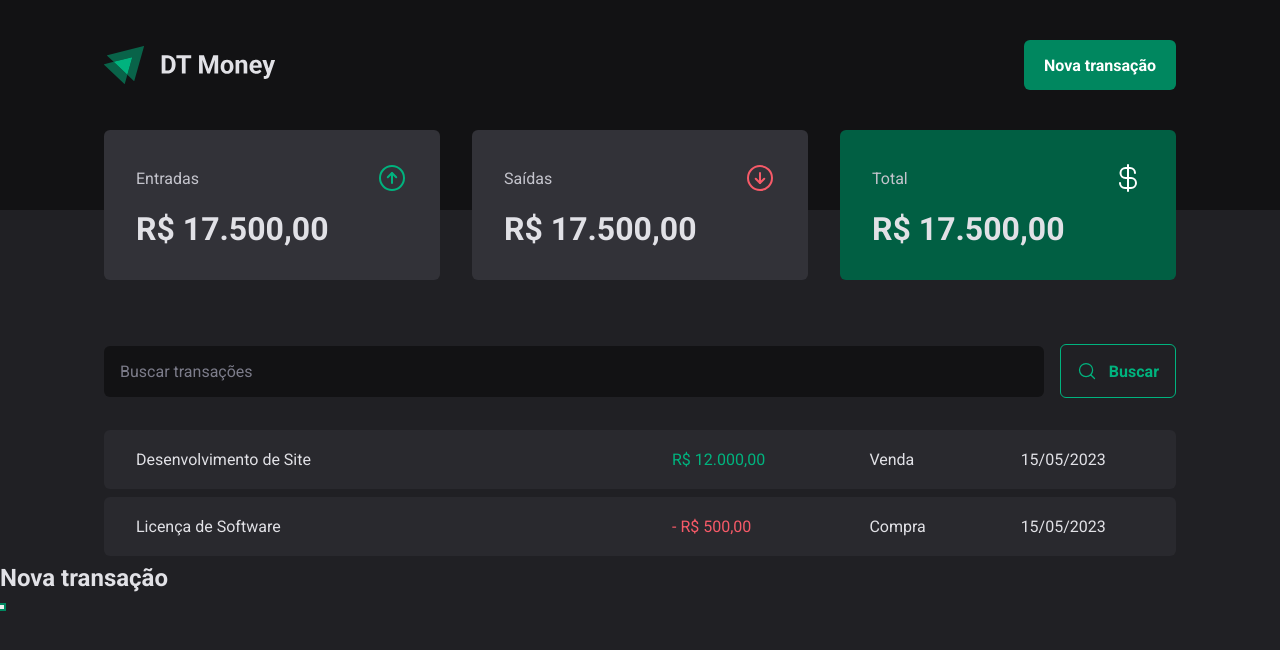
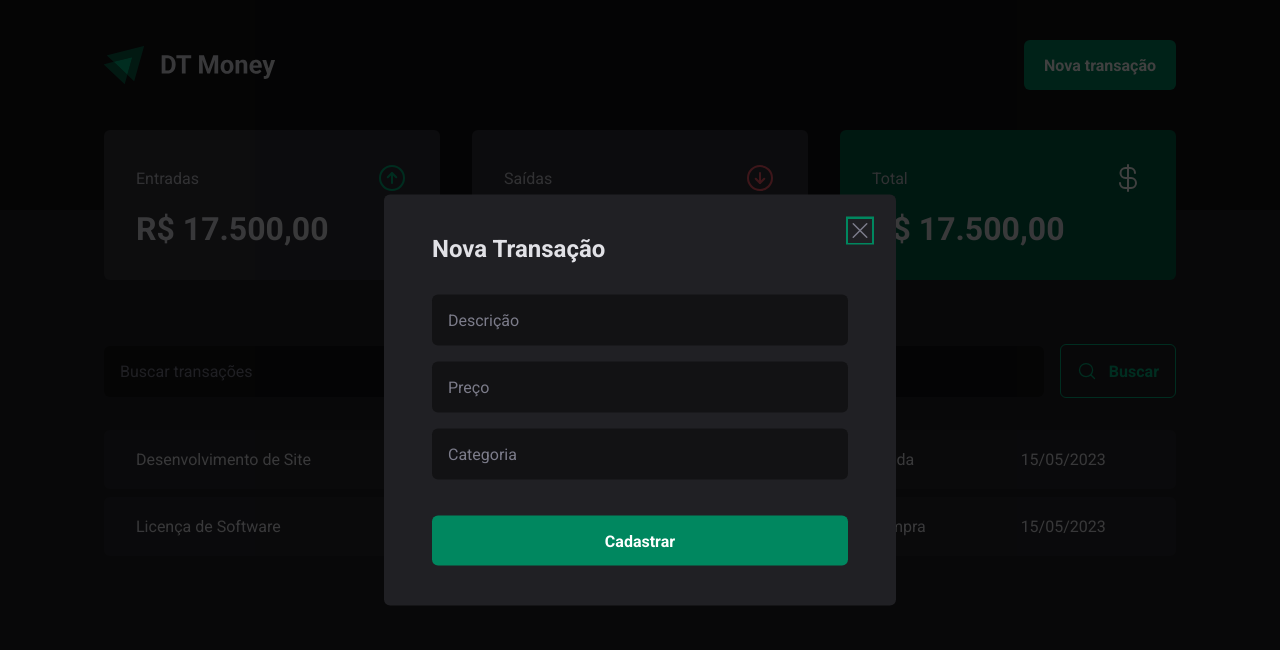
Before and after one commit to ivanrpassos/dt-money, a React (Vite) app: page / in a window 1280 px wide. Both pictures are taken after a click on the button "Nova transação". Shown: the top 650 px of the page. Built offline with nearby package versions, Linux system fonts and the light colour scheme.

Commit message:
Aula 7 - Modal de nova transação

```diff
--- a/src/components/Header/index.tsx
+++ b/src/components/Header/index.tsx
@@ -6,6 +6,7 @@
 import logoImg from '../../assets/logo.svg';
 
 import * as Dialog from '@radix-ui/react-dialog';
+import { NewTransactionModal } from '../NewTransactionModal';
 
 export const Header = () => {
   return (
@@ -19,15 +20,7 @@
             </NewTransactionButton>
           </Dialog.Trigger>
 
-          <Dialog.Portal>
-            <Dialog.Overlay />
-
-            <Dialog.Content>
-              <Dialog.Title>Nova transação</Dialog.Title>
-
-              <Dialog.Close />
-            </Dialog.Content>
-          </Dialog.Portal>
+          <NewTransactionModal />
         </Dialog.Root>
       </HeaderContent>
     </HeaderContainer>
--- /dev/null
+++ b/src/components/NewTransactionModal/index.tsx
@@ -0,0 +1,40 @@
+import * as Dialog from '@radix-ui/react-dialog';
+import { X } from 'phosphor-react';
+
+import { CloseButton, Content, Overlay } from './styles';
+
+export function NewTransactionModal() {
+  return (
+    <Dialog.Portal>
+      <Overlay />
+
+      <Content>
+        <Dialog.Title>Nova Transação</Dialog.Title>
+
+        <CloseButton>
+          <X size={24} />
+        </CloseButton>
+
+        <form>
+          <input
+            type='text'
+            placeholder='Descrição'
+            required
+          />
+          <input
+            type='number'
+            placeholder='Preço'
+            required
+          />
+          <input
+            type='text'
+            placeholder='Categoria'
+            required
+          />
+
+          <button type='submit'>Cadastrar</button>
+        </form>
+      </Content>
+    </Dialog.Portal>
+  );
+}
--- /dev/null
+++ b/src/components/NewTransactionModal/styles.ts
@@ -0,0 +1,68 @@
+import styled from 'styled-components';
+import * as Dialog from '@radix-ui/react-dialog';
+
+export const Overlay = styled(Dialog.Overlay)`
+  position: fixed;
+  width: 100vw;
+  height: 100vh;
+  inset: 0;
+  background: rgba(0, 0, 0, 0.75);
+`;
+
+export const Content = styled(Dialog.Content)`
+  min-width: 32rem;
+  border-radius: 6px;
+  padding: 2.5rem 3rem;
+  background: ${(props) => props.theme['gray-800']};
+  position: fixed;
+  top: 50%;
+  left: 50%;
+  transform: translate(-50%, -50%);
+
+  form {
+    margin-top: 2rem;
+    display: flex;
+    flex-direction: column;
+    gap: 1rem;
+
+    input {
+      border-radius: 6px;
+      border: 0;
+      background: ${(props) => props.theme['gray-900']};
+      color: ${(props) => props.theme['gray-300']};
+      padding: 1rem;
+
+      &::placeholder {
+        color: ${(props) => props.theme['gray-500']};
+      }
+    }
+
+    button[type='submit'] {
+      height: 50px;
+      border: 0;
+      background: ${(props) => props.theme['green-500']};
+      color: ${(props) => props.theme.white};
+      font-weight: bold;
+      padding: 0 1.25rem;
+      border-radius: 6px;
+      margin-top: 1.25rem;
+      cursor: pointer;
+
+      &:hover {
+        background: ${(props) => props.theme['green-700']};
+        transition: background-color 0.2s;
+      }
+    }
+  }
+`;
+
+export const CloseButton = styled(Dialog.Close)`
+  position: absolute;
+  background: transparent;
+  border: 0;
+  top: 1.5rem;
+  right: 1.5rem;
+  line-height: 0;
+  cursor: pointer;
+  color: ${(props) => props.theme['gray-500']};
+`;
```
